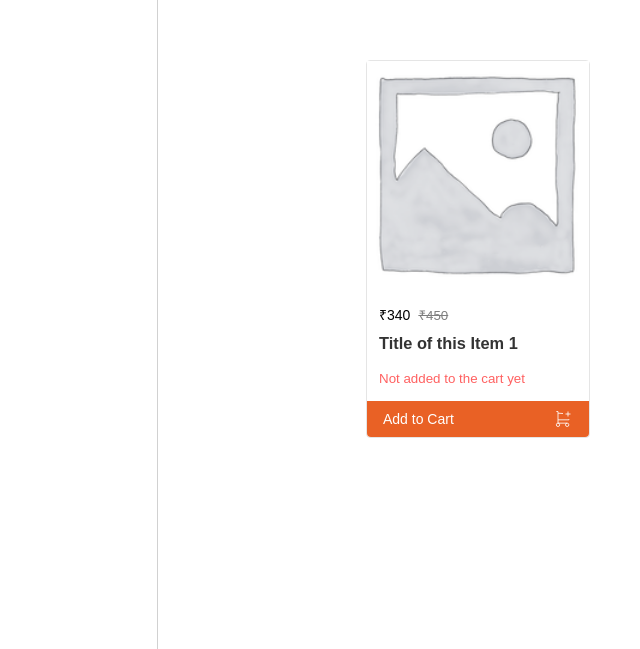
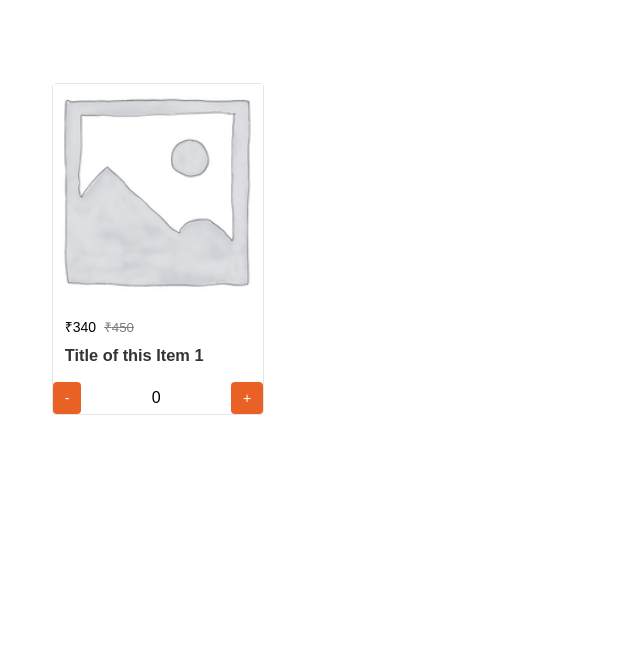
Before and after one commit to rahulgoyal8312/learn-react-states, a React (Create React App) app: page / in a window 1280 px wide. Shown: the part 151-800 px from the top of the page, without its empty margins (482-1122 px from the left). Built offline with nearby package versions, Linux system fonts and the light colour scheme; a web font is replaced by a local one.

Commit message:
Add Counter Logic

```diff
--- a/src/components/ListItem.js
+++ b/src/components/ListItem.js
@@ -2,14 +2,14 @@ import AddToCartIcon from "../assets/icons/add_cart.svg"
 import { useState } from "react"
 
 const ListItem = ({ data }) => {
+    const [counter, setCounter] = useState(0)
 
-    const [message, setMessage] = useState("Not added to the cart yet")
+    const increaseCounterByOne = () => {
+        // Add increasing logic
+    }
 
-    // let message = "Not added to the cart yet"
-    const handleClick = () => {
-        // message = "Added to the cart!"
-        setMessage("Added to the Cart!")
-        console.log("Clicked, ", message)
+    const descreaseCounterByOne = () => {
+        // Add descreasing logic
     }
 
     return (
@@ -26,11 +26,15 @@ const ListItem = ({ data }) => {
                     <h3>{data.title}</h3>
                 </div>
             </div>
-            <small className={"cart-message"}>{message}</small>
-            <button className={"cart-add"} onClick={handleClick}>
+            {/* <button className={"cart-add"} onClick={handleClick}>
                 <span>Add to Cart</span>
                 <img src={AddToCartIcon} alt="Cart Icon"/>
-            </button>
+            </button> */}
+            <div className={"cart-addon"}>
+                <button onClick={descreaseCounterByOne}><span>-</span></button>
+                <span className={"counter"}>{counter}</span>
+                <button onClick={increaseCounterByOne}><span>+</span></button>
+            </div>
         </div>
     )
 }
--- a/src/components/Product.js
+++ b/src/components/Product.js
@@ -11,9 +11,6 @@ const item = {
 const Product = () => {
     return (
         <div className={"product-wrapper"}>
-            <div className={"form"}>
-                {/* Form */}
-            </div>
             <div>
                 <div>
                     <ListItem data={item} />
--- a/src/styles/items.scss
+++ b/src/styles/items.scss
@@ -3,60 +3,7 @@
     align-items: center;
     flex-direction: row;
 
-    .form, .form + div {
-        flex-basis: 50%;
-    }
-
-    .form {
-        height: 100vh;
-        width: 100%;
-        position: relative;
-        text-align: center;
-        display: flex;
-        justify-content: center;
-        flex-direction: column;
-        &::after {
-            position: absolute;
-            height: 100vh;
-            right: 0;
-            content: "";
-            border-right: 1px solid rgb(209, 209, 209);
-        }
-
-        form {
-            width: 400px;
-            display: flex;
-            flex-direction: column;
-            margin-left: auto;
-            margin-right: auto;
-            .input-field {
-                text-align: left;
-                margin-bottom: 16px;
-                label {
-                    display: block;
-                    padding-bottom: 8px;
-                }
-                input {
-                    width: 100%;
-                    padding: 12px;
-                }
-            }
-
-            .submit-wrap {
-                margin-left: auto;
-                margin-top: 8px;
-                button {
-                    border: unset;
-                    background-color: $primary;
-                    padding: 12px 24px;
-                    color: $white;
-                    border-radius: 4px;
-                }
-            }
-        }
-    }
-
-    .form + div {
+    > div {
         height: 100vh;
         display: flex;
         width: 100%;
@@ -74,8 +21,8 @@
     flex-direction: column;
     height: inherit;
     padding: 0;
-    // width: 16.6%;
-    width: 35%;
+    width: 16.6%;
+    // width: 35%;
     margin: auto;
     border: 1px solid rgba($color: $black, $alpha: 0.1);
     border-radius: 4px;
@@ -132,3 +79,27 @@ button.cart-add {
     width: 100%;
     justify-content: space-between;
 }
+
+.cart-addon {
+    margin-top: auto;
+    display: flex;
+    &__modal {
+        margin-top: 8px;
+    }
+    // margin-top: 8px;
+    justify-content: space-between;
+    align-items: center;
+    button {
+        cursor: pointer;
+        background-color: $primary;
+        border-radius: 4px;
+        border: unset;
+        font-size: 14px;
+        padding: 8px 12px;
+        color: $white;
+    }
+    span.counter {
+        font-weight: lighter;
+        padding: 0 16px;
+    }
+}
```
